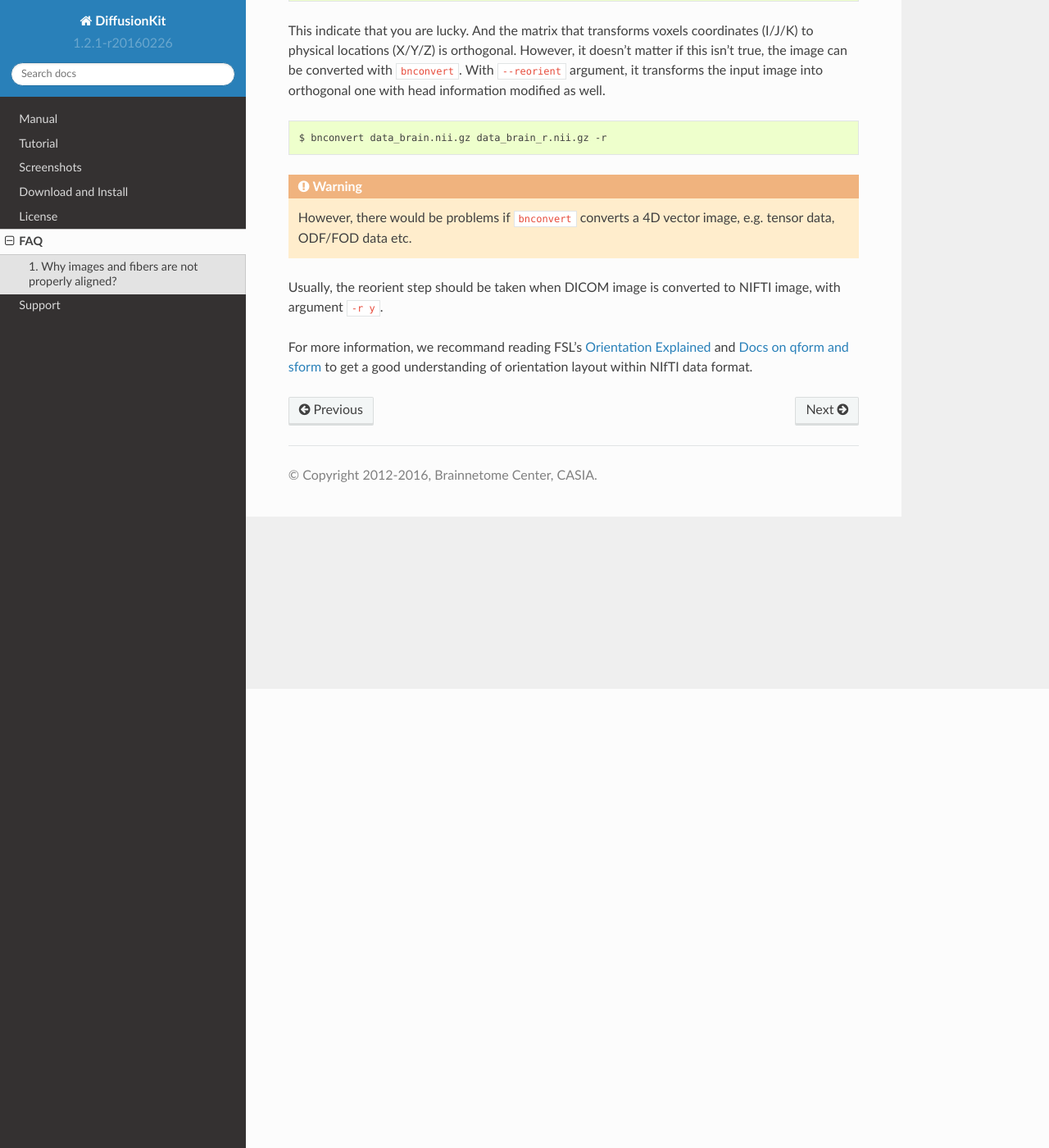
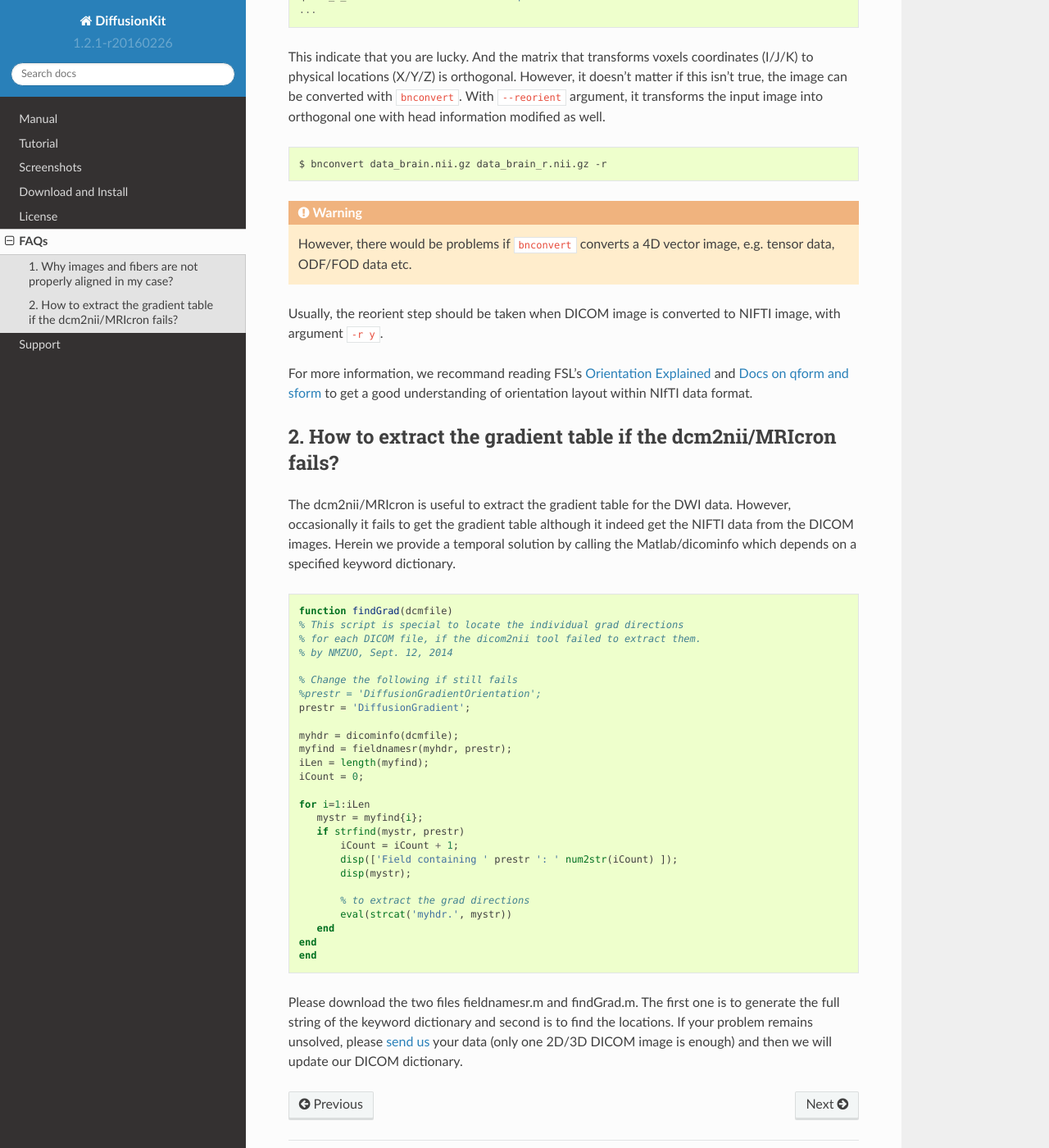
Before and after one commit to brainnetome/diffusionkit, a Sphinx documentation site: the page built from source/faq.rst, in a window 1280 px wide and 1400 px high, scrolled down 560 px. Shown: the whole window at 82% size. Built offline with Sphinx 7.4.7 and the Read the Docs theme 2.0.0, drawn with Linux system fonts in a browser that asks for light colours; some of the changed text lies outside the part shown.

Commit message:
add content in FAQs;

```diff
--- a/source/faq.rst
+++ b/source/faq.rst
@@ -3,12 +3,12 @@
    You can adapt this file completely to your liking, but it should at least
    contain the root `toctree` directive.
 
-===
-FAQ
-===
+====
+FAQs
+====
 
-1. Why images and fibers are not properly aligned?
---------------------------------------------------
+1. Why images and fibers are not properly aligned in my case?
+-------------------------------------------------------------
 
 This typically happens when nifti image headers are modified
 before generating fiber.
@@ -46,5 +46,48 @@ For more information, we recommand reading FSL's
 and
 `Docs on qform and sform <http://nifti.nimh.nih.gov/nifti-1/documentation/nifti1fields/nifti1fields_pages/qsform.html>`_ to get a good understanding of orientation layout within NIfTI data format.
 
+2. How to extract the gradient table if the dcm2nii/MRIcron fails?
+------------------------------------------------------------------
+
+The dcm2nii/MRIcron is useful to extract the gradient table for the DWI data.
+However, occasionally it fails to get the gradient table although it
+indeed get the NIFTI data from the DICOM images.
+Herein we provide a temporal solution by calling the Matlab/dicominfo
+which depends on a specified keyword dictionary.
+
+.. code-block:: matlab
+
+  function findGrad(dcmfile)
+  % This script is special to locate the individual grad directions
+  % for each DICOM file, if the dicom2nii tool failed to extract them.
+  % by NMZUO, Sept. 12, 2014
+
+  % Change the following if still fails
+  %prestr = 'DiffusionGradientOrientation';
+  prestr = 'DiffusionGradient';
+
+  myhdr = dicominfo(dcmfile);
+  myfind = fieldnamesr(myhdr, prestr);
+  iLen = length(myfind);
+  iCount = 0;
+
+  for i=1:iLen
+     mystr = myfind{i};
+     if strfind(mystr, prestr)
+         iCount = iCount + 1;
+         disp(['Field containing ' prestr ': ' num2str(iCount) ]);
+         disp(mystr);
+
+         % to extract the grad directions
+         eval(strcat('myhdr.', mystr))
+     end
+  end
+  end
+
+Please download the two files fieldnamesr.m and findGrad.m.
+The first one is to generate the full string of the keyword dictionary
+and second is to find the locations. If your problem remains unsolved,
+please `send us <diffusion.kit@nlpr.ia.ac.cn>`_ your data
+(only one 2D/3D DICOM image is enough) and then we will update our DICOM dictionary.
 
 .. include:: common.txt
```
